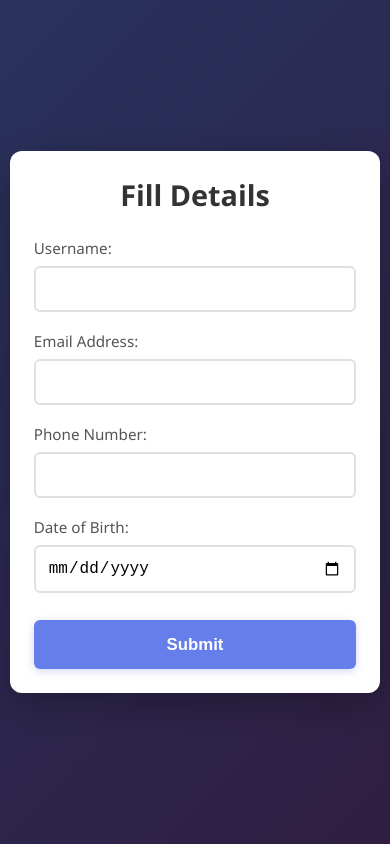
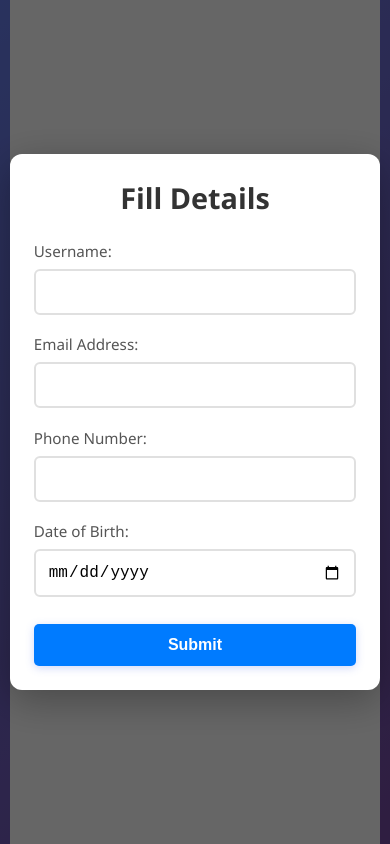
Before and after one commit to Ashwini111297/ME_FE_BUILDOUT_XMODAL, a React (Create React App) app: page / in a window 390 px wide. Both pictures are taken after a click on the button "Open Form". Built offline with nearby package versions, Linux system fonts and the light colour scheme.

Commit message:
Final validation fixes

```diff
--- a/package.json
+++ b/package.json
@@ -7,6 +7,7 @@
     "@testing-library/jest-dom": "^6.9.1",
     "@testing-library/react": "^16.3.2",
     "@testing-library/user-event": "^13.5.0",
+    "gh-pages": "^6.3.0",
     "react": "^19.2.4",
     "react-dom": "^19.2.4",
     "react-scripts": "5.0.1",
--- a/src/App.js
+++ b/src/App.js
@@ -8,6 +8,7 @@ function App() {
   return (
     <div className="app">
       <h1>User Details Modal</h1>
+
       <button onClick={() => setIsModalOpen(true)}>
         Open Form
       </button>
--- a/src/XModal.jsx
+++ b/src/XModal.jsx
@@ -23,28 +23,7 @@ function XModal({ isOpen, onClose }) {
     const today = new Date();
     today.setHours(0, 0, 0, 0);
 
-    if (formData.email && !formData.email.includes("@")) {
-    alert(
-      `please include an '@' in the email address. ${formData.email} is missing an '@'`
-    );
-    return false;
-  }
-
-    const phoneRegex = /^\d{10}$/;
-    if (formData.phone && !phoneRegex.test(formData.phone)) {
-      alert("Invalid phone number. Please enter a 10-digit phone number");
-      return false;
-    }
-
-
-    if (formData.dob) {
-      const selectedDate = new Date(formData.dob);
-      if (selectedDate > today) {
-        alert("Invalid date of birth. Date of birth cannot be in the future");
-        return false;
-      }
-    }
-
+    // Required fields
     if (!formData.username.trim()) {
       alert("Please fill out this field");
       return false;
@@ -65,6 +44,28 @@ function XModal({ isOpen, onClose }) {
       return false;
     }
 
+    // Email validation
+    if (!formData.email.includes("@")) {
+      alert(
+        `Please include an '@' in the email address. '${formData.email}' is missing an '@'.`
+      );
+      return false;
+    }
+
+    // Phone validation
+    const phoneRegex = /^\d{10}$/;
+    if (!phoneRegex.test(formData.phone)) {
+      alert("Invalid phone number. Please enter a 10-digit phone number.");
+      return false;
+    }
+
+    // DOB validation
+    const selectedDate = new Date(formData.dob);
+    if (selectedDate > today) {
+      alert("Invalid date of birth. Date of birth cannot be in the future.");
+      return false;
+    }
+
     return true;
   };
 
@@ -72,24 +73,24 @@ function XModal({ isOpen, onClose }) {
     e.preventDefault();
 
     if (validateForm()) {
-      onClose();
       setFormData({
         username: "",
         email: "",
         phone: "",
         dob: "",
       });
+      onClose();
     }
   };
 
-  const handleModalClick = (e) => {
+  const handleOverlayClick = (e) => {
     if (e.target.className === "modal") {
       onClose();
     }
   };
 
   return (
-    <div className="modal" onClick={handleModalClick}>
+    <div className="modal" onClick={handleOverlayClick}>
       <div className="modal-content">
         <h2>Fill Details</h2>
 
@@ -107,7 +108,7 @@ function XModal({ isOpen, onClose }) {
           <div className="form-group">
             <label htmlFor="email">Email Address:</label>
             <input
-              type="text"
+              type="email"
               id="email"
               value={formData.email}
               onChange={handleChange}
@@ -117,7 +118,7 @@ function XModal({ isOpen, onClose }) {
           <div className="form-group">
             <label htmlFor="phone">Phone Number:</label>
             <input
-              type="text"
+              type="tel"
               id="phone"
               value={formData.phone}
               onChange={handleChange}
--- a/src/Xmodal.css
+++ b/src/Xmodal.css
@@ -1,3 +1,46 @@
+/* App Container */
+.app {
+  min-height: 100vh;
+  display: flex;
+  flex-direction: column;
+  justify-content: center;
+  align-items: center;
+  background-color: #ffffff;
+  padding: 20px;
+}
+
+/* Main Heading */
+.app h1 {
+  font-family: Georgia, 'Times New Roman', Times, serif;
+  font-size: 42px;
+  font-weight: bold;
+  color: #000;
+  margin-bottom: 30px;
+  text-align: center;
+}
+
+/* Open Form Button */
+.app button {
+  padding: 12px 32px;
+  background-color: #007bff;
+  color: white;
+  border: none;
+  border-radius: 5px;
+  font-size: 16px;
+  font-weight: 600;
+  cursor: pointer;
+  transition: background-color 0.3s;
+}
+
+.app button:hover {
+  background-color: #0056b3;
+}
+
+.app button:active {
+  background-color: #004085;
+}
+
+/* Global Reset */
 * {
   margin: 0;
   padding: 0;
@@ -5,175 +48,5 @@
 }
 
 body {
-  font-family: 'Segoe UI', Tahoma, Geneva, Verdana, sans-serif;
-  background: linear-gradient(135deg, #667eea 0%, #764ba2 100%);
-  min-height: 100vh;
-  display: flex;
-  justify-content: center;
-  align-items: center;
+  font-family: Arial, sans-serif;
 }
-
-.app {
-  text-align: center;
-  padding: 2rem;
-}
-
-.app h1 {
-  color: white;
-  font-size: 2.5rem;
-  margin-bottom: 2rem;
-  text-shadow: 2px 2px 4px rgba(0, 0, 0, 0.2);
-}
-
-.app > button {
-  background-color: #fff;
-  color: #667eea;
-  border: none;
-  padding: 1rem 2.5rem;
-  font-size: 1.1rem;
-  font-weight: 600;
-  border-radius: 8px;
-  cursor: pointer;
-  box-shadow: 0 4px 15px rgba(0, 0, 0, 0.2);
-  transition: all 0.3s ease;
-}
-
-.app > button:hover {
-  transform: translateY(-2px);
-  box-shadow: 0 6px 20px rgba(0, 0, 0, 0.3);
-  background-color: #f8f9fa;
-}
-
-.app > button:active {
-  transform: translateY(0);
-}
-
-/* Modal Overlay */
-.modal {
-  position: fixed;
-  top: 0;
-  left: 0;
-  width: 100%;
-  height: 100%;
-  background-color: rgba(0, 0, 0, 0.6);
-  display: flex;
-  justify-content: center;
-  align-items: center;
-  z-index: 1000;
-  animation: fadeIn 0.3s ease;
-}
-
-@keyframes fadeIn {
-  from {
-    opacity: 0;
-  }
-  to {
-    opacity: 1;
-  }
-}
-
-/* Modal Content */
-.modal-content {
-  background-color: white;
-  padding: 2.5rem;
-  border-radius: 12px;
-  width: 90%;
-  max-width: 500px;
-  box-shadow: 0 10px 40px rgba(0, 0, 0, 0.3);
-  animation: slideDown 0.3s ease;
-  position: relative;
-}
-
-@keyframes slideDown {
-  from {
-    transform: translateY(-50px);
-    opacity: 0;
-  }
-  to {
-    transform: translateY(0);
-    opacity: 1;
-  }
-}
-
-.modal-content h2 {
-  color: #333;
-  margin-bottom: 1.5rem;
-  font-size: 1.8rem;
-  text-align: center;
-}
-
-/* Form Styles */
-form {
-  display: flex;
-  flex-direction: column;
-  gap: 1.2rem;
-}
-
-.form-group {
-  display: flex;
-  flex-direction: column;
-  text-align: left;
-}
-
-.form-group label {
-  margin-bottom: 0.5rem;
-  color: #555;
-  font-weight: 500;
-  font-size: 0.95rem;
-}
-
-.form-group input {
-  padding: 0.75rem;
-  border: 2px solid #e0e0e0;
-  border-radius: 6px;
-  font-size: 1rem;
-  transition: all 0.3s ease;
-  outline: none;
-}
-
-.form-group input:focus {
-  border-color: #667eea;
-  box-shadow: 0 0 0 3px rgba(102, 126, 234, 0.1);
-}
-
-.form-group input:hover {
-  border-color: #b8c5f0;
-}
-
-/* Submit Button */
-.submit-button {
-  background-color: #667eea;
-  color: white;
-  border: none;
-  padding: 0.9rem 2rem;
-  font-size: 1.05rem;
-  font-weight: 600;
-  border-radius: 6px;
-  cursor: pointer;
-  margin-top: 0.5rem;
-  transition: all 0.3s ease;
-  box-shadow: 0 2px 8px rgba(102, 126, 234, 0.3);
-}
-
-.submit-button:hover {
-  background-color: #5568d3;
-  transform: translateY(-1px);
-  box-shadow: 0 4px 12px rgba(102, 126, 234, 0.4);
-}
-
-.submit-button:active {
-  transform: translateY(0);
-  box-shadow: 0 2px 6px rgba(102, 126, 234, 0.3);
-}
-
-/* Responsive Design */
-@media (max-width: 600px) {
-  .modal-content {
-    padding: 1.5rem;
-    width: 95%;
-  }
-
-  .app h1 {
-    font-size: 2rem;
-  }
-}
```
Also changed, not shown: 1 other file (tests, documents, lock files or other folders).
